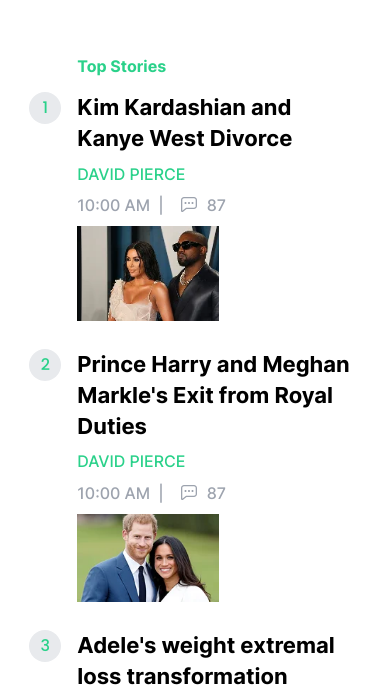
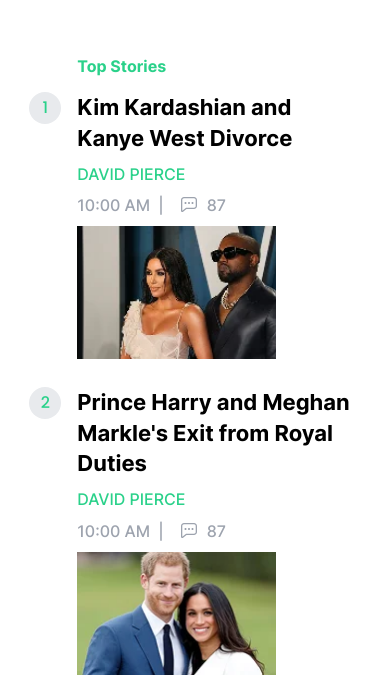
Before and after one commit to the-all-spark/show-business, a website: page src/index.html in a window 390 px wide. Shown: the part 637-1335 px from the top of the page. Drawn offline with nearby package versions, Linux system fonts and the light colour scheme; files that its build step writes are made by us from their sources.

Commit message:
fix: correct styles for responsive layout (button, h1, top-stories block)

```diff
--- a/src/common.blocks/button/button.scss
+++ b/src/common.blocks/button/button.scss
@@ -10,3 +10,9 @@
   border-radius: 8px;
   border: 1px solid transparent;
 }
+
+@media (max-width: 320px) {
+  .button {
+    padding: 8px 8px;
+  }
+}
--- a/src/common.blocks/h1/h1.scss
+++ b/src/common.blocks/h1/h1.scss
@@ -7,11 +7,6 @@
 @media (max-width: 380px) {
   .h1 {
     font-size: 20px;
-  }
-}
-
-@media (max-width: 320px) {
-  .h1 {
     line-height: 1;
   }
 }
--- a/src/common.blocks/screen/screen.scss
+++ b/src/common.blocks/screen/screen.scss
@@ -6,7 +6,7 @@
   column-gap: 30px;
 }
 
-@media (max-width: 768px) {
+@media (max-width: 900px) {
   .screen {
     flex-wrap: wrap;
     row-gap: 40px;
--- a/src/common.blocks/top-stories/__item/top-stories__item.scss
+++ b/src/common.blocks/top-stories/__item/top-stories__item.scss
@@ -20,3 +20,15 @@
   font-size: 16px;
   line-height: 1.4em;
 }
+
+@media (max-width: 900px) {
+  .top-stories__item {
+    width: 46%;
+  }
+}
+
+@media (max-width: 768px) {
+  .top-stories__item {
+    width: 100%;
+  }
+}
--- a/src/common.blocks/top-stories/__list/top-stories__list.scss
+++ b/src/common.blocks/top-stories/__list/top-stories__list.scss
@@ -4,3 +4,18 @@
   margin-top: 0;
   padding-left: 48px;
 }
+
+@media (max-width: 900px) {
+  .top-stories__list {
+    display: flex;
+    flex-wrap: wrap;
+    column-gap: 8%;
+    row-gap: 10px;
+  }
+}
+
+@media (max-width: 768px) {
+  .top-stories__list {
+    display: block;
+  }
+}
--- a/src/common.blocks/top-story-article/__image/top-story-article__image.scss
+++ b/src/common.blocks/top-story-article/__image/top-story-article__image.scss
@@ -2,6 +2,12 @@
   .top-story-article__image {
     width: 50%;
     height: auto;
+  }
+}
+
+@media (max-width: 460px) {
+  .top-story-article__image {
+    width: 70%;
   }
 }
 
```
